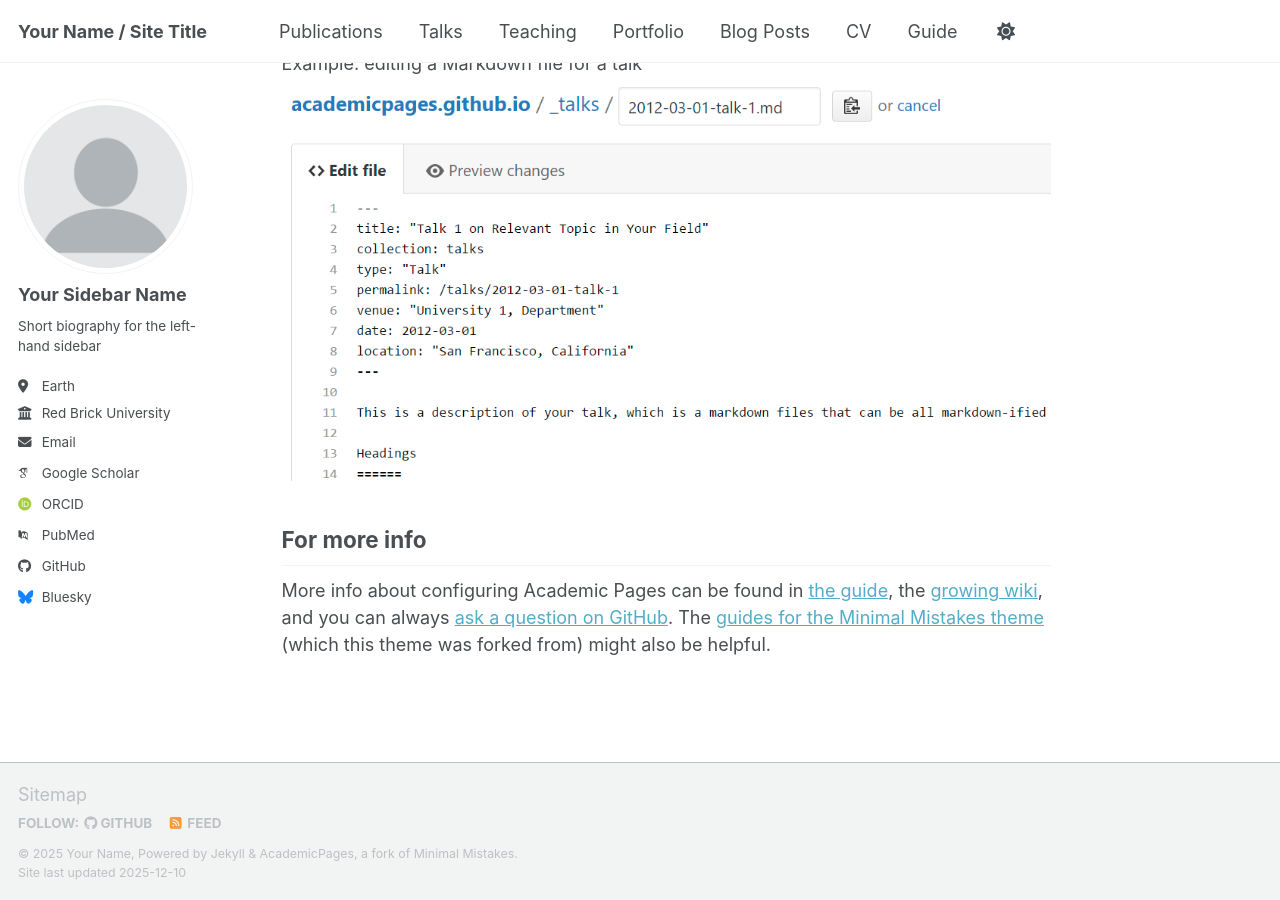
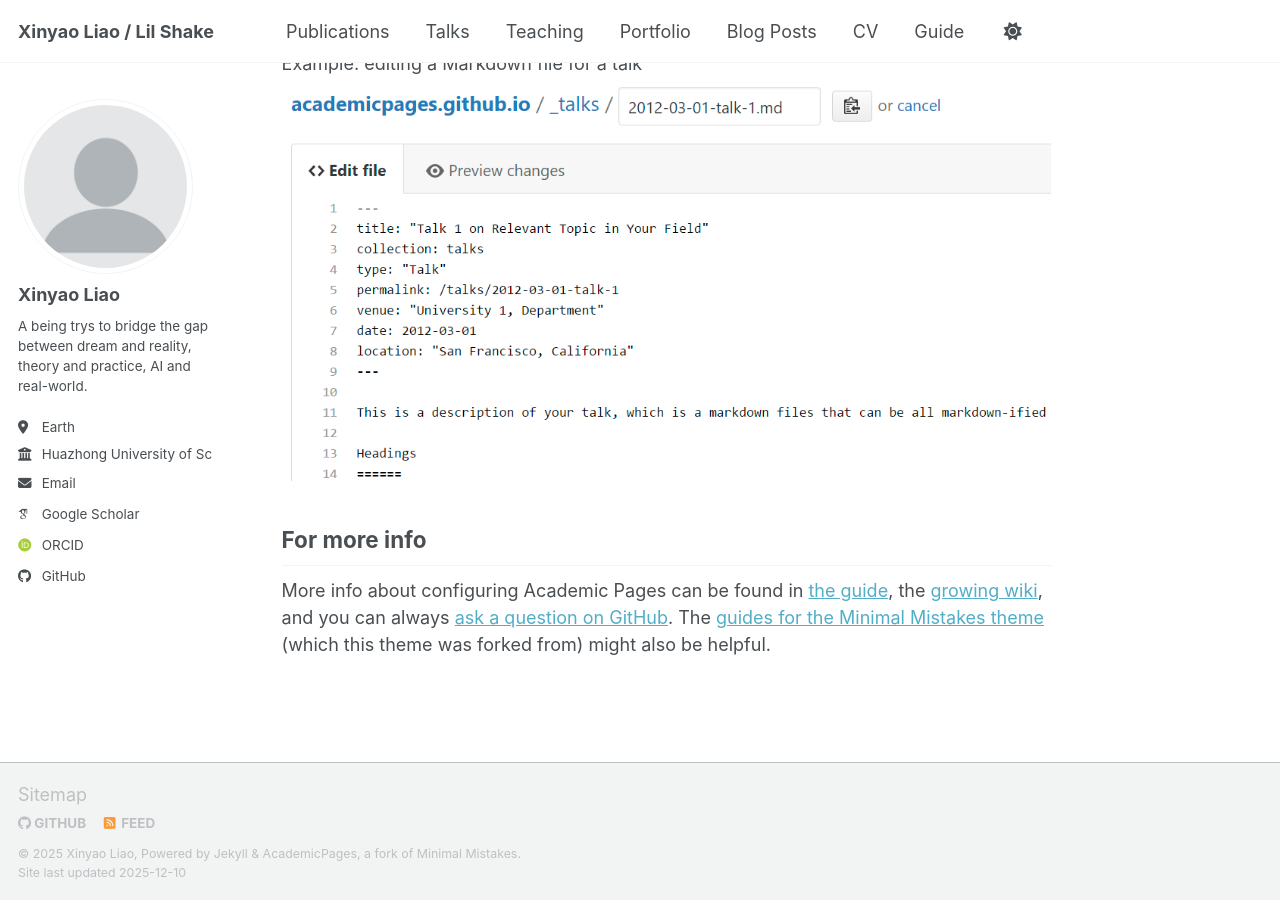
Before and after one commit to Lil-Shake/Lil-Shake.github.io, a Jekyll site: the page built from _pages/about.md, in a window 1280 px wide and 900 px high, scrolled down 2718 px. Built offline with Jekyll 4.4.1, drawn with Linux system fonts in a browser that asks for light colours; some web fonts are replaced; a script bundle is joined from its source files by our own code; library files that are not in the unit come from our copies.

Commit message:
Update _config.yml

```diff
--- a/_config.yml
+++ b/_config.yml
@@ -7,13 +7,13 @@
 # server process.
 
 # Basic Site Settings
-locale                   : "en-US"
+locale                   : "Hunan"
 site_theme               : "default" # Currently available options are "default", "air"
-title                    : "Your Name / Site Title"
+title                    : "Xinyao Liao / Lil Shake"
 title_separator          : "-"
-name                     : &name "Your Name"
-description              : &description "Your Name's academic portfolio"   # Update this with a general description of your site, this is the default if not overridden by a page
-url                      : https://academicpages.github.io # The base hostname & protocol for your site e.g. "https://[your GitHub username].github.io",
+name                     : &name "Xinyao Liao"
+description              : &description "Xinyao's academic portfolio"   # Update this with a general description of your site, this is the default if not overridden by a page
+url                      : https://github.com/Lil-Shake/Lil-Shake.github.io # The base hostname & protocol for your site e.g. "https://[your GitHub username].github.io",
                                                            # or if you already have some other page hosted on Github then use "https://[your GitHub username].github.io/[Your Repo Name]"
 baseurl                  : "" # the subpath of your site, e.g. "/blog"
 repository               : "academicpages/academicpages.github.io"
@@ -24,40 +24,40 @@
 author:
   # Biographic information
   avatar           : "profile.png"
-  name             : "Your Sidebar Name"
-  pronouns         : # example: "she/her"
-  bio              : "Short biography for the left-hand sidebar"
+  name             : "Xinyao Liao"
+  pronouns         : # example: "they/them"
+  bio              : "A being trys to bridge the gap between dream and reality, theory and practice, AI and real-world."
   location         : "Earth"
-  employer         : "Red Brick University"
+  employer         : "Huazhong University of Science and Technology"
   uri              : # URL
   email            : "none@example.org"
 
   # Academic websites
-  academia         : # URL
-  arxiv            : # URL - Update with the correct link to your profile
-  googlescholar    : "https://scholar.google.com/citations?user=PS_CX0AAAAAJ"
-  inspire-hep      : # URL
-  impactstory      : # URL
-  orcid            : "https://orcid.org/yourorcidurl"
-  semantic         : # URL
-  ssrn             : # URL
-  pubmed           : "https://www.ncbi.nlm.nih.gov/pubmed/?term=john+snow"
-  researchgate     : # URL
-  scopus           : # URL
-  zotero           : # URL
+  # academia         : # URL
+  # arxiv            : # URL - Update with the correct link to your profile
+  googlescholar    : "https://scholar.google.com/citations?user=HvNNX7sAAAAJ&hl=zh-CN&oi=ao"
+  # inspire-hep      : # URL
+  # impactstory      : # URL
+  orcid            : "https://orcid.org/0009-0003-2613-6088"
+  # semantic         : # URL
+  # ssrn             : # URL
+  # pubmed           : "https://www.ncbi.nlm.nih.gov/pubmed/?term=john+snow"
+  # researchgate     : # URL
+  # scopus           : # URL
+  # zotero           : # URL
 
 
   # Repositories and software development
-  bitbucket        : # Username - Update with your username on the site
-  codepen          : # Username
-  dribbble         : # Username
-  github           : "academicpages"
-  kaggle           : # Username
-  stackoverflow    : # User number or user number and name (i.e., use "1" or "1/jeff-atwood")
+  # bitbucket        : # Username - Update with your username on the site
+  # codepen          : # Username
+  # dribbble         : # Username
+  github           : "https://github.com/Lil-Shake"
+  # kaggle           : # Username
+  # stackoverflow    : # User number or user number and name (i.e., use "1" or "1/jeff-atwood")
 
   # Social media
   artstation       : # Username
-  bluesky          : "bsky.app" # Replace this with you Bluesky username
+  bluesky          : #"bsky.app" # Replace this with you Bluesky username
   facebook         : # Username
   flickr           : # Username
   foursquare       : # Username
```
